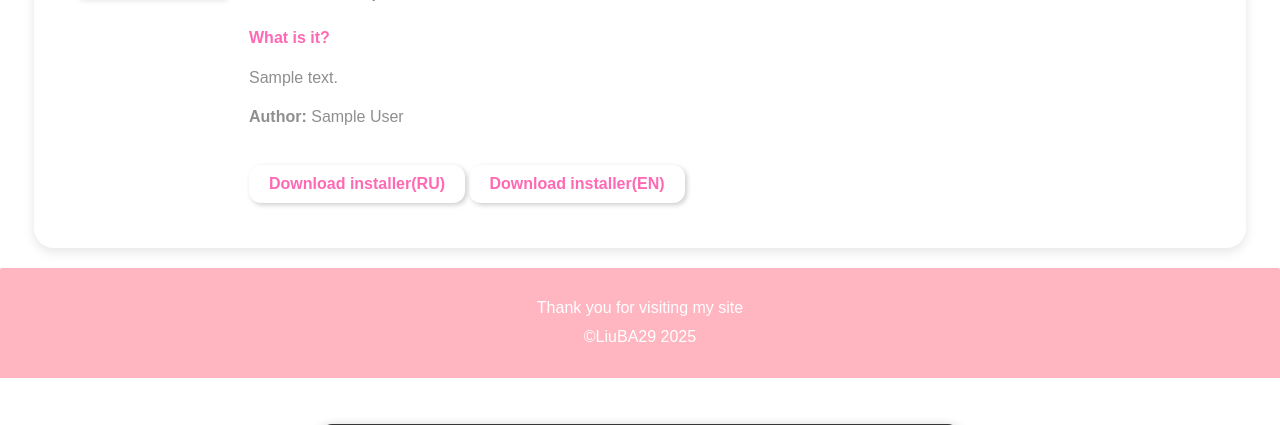
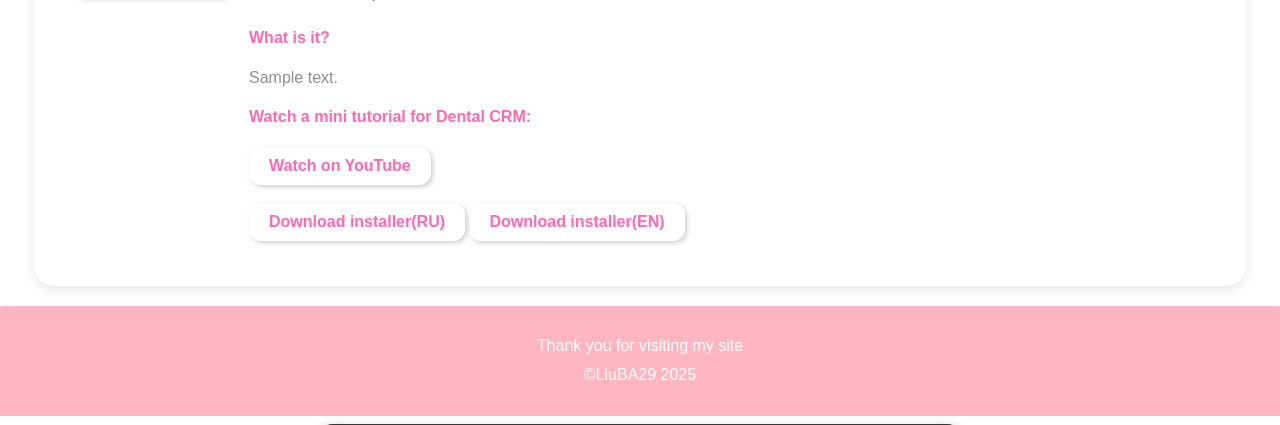
Before and after one commit to liuBA29/my_site, a Django app: a page that uses my_site/templates/main_app/business_soft_detail.html in a window 1280 px wide. Shown: the part 289-714 px from the top of the page. Run offline with Django 5.2, Linux system fonts and the light colour scheme; tables that the repository leaves empty hold one stand-in row (values such as "Sample post"); parts of the project's set-up code (start-up, migrations or seed data) failed here and were passed over.

Commit message:
added crm

```diff
--- a/my_site/templates/main_app/business_soft_detail.html
+++ b/my_site/templates/main_app/business_soft_detail.html
@@ -37,13 +37,23 @@
     {{ soft.description|safe }}
 </div>
 
+
+
+ <div class="soft-video">
+    <h4>{% trans "Watch a mini tutorial for Dental CRM:" %}</h4>
+    <a href="https://youtu.be/q0fWO54Ea4s" target="_blank" class="btn btn-secondary">
+        {% trans "Watch on YouTube" %}
+    </a>
+</div>
+
+
              {% if soft.version %}
                 <p><strong>{% trans "Version" %}:</strong> {{ soft.version }}</p>
             {% endif %}
 
-            {% if soft.author %}
+            <!--   {% if soft.author %}
                 <p><strong>{% trans "Author" %}:</strong> {{ soft.author }}</p>
-            {% endif %}
+            {% endif %}-->
 
 
             <div class="downloads">
```
Also changed, not shown: my_site/locale/ru/LC_MESSAGES/django.po, 1 other file.
